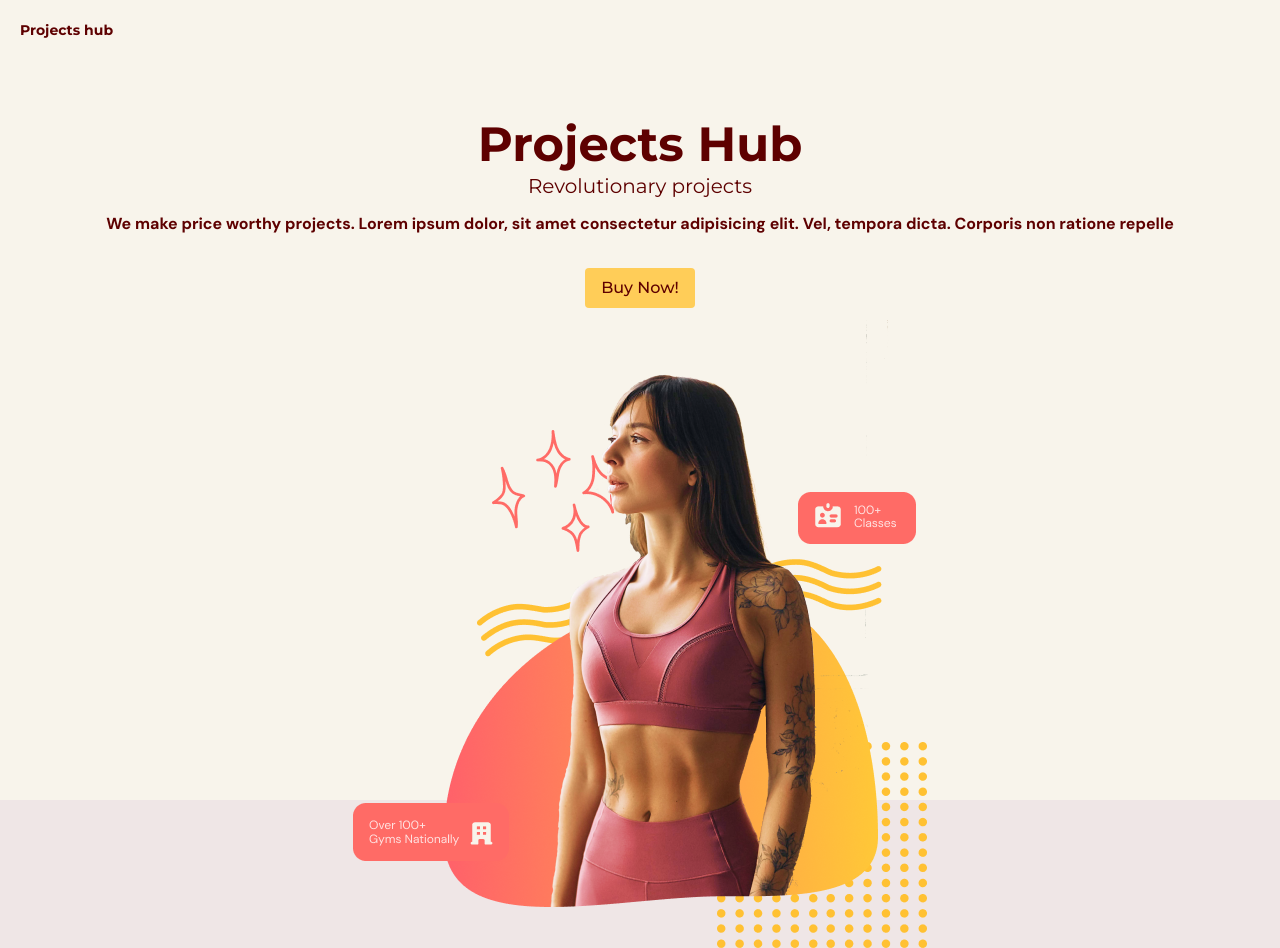
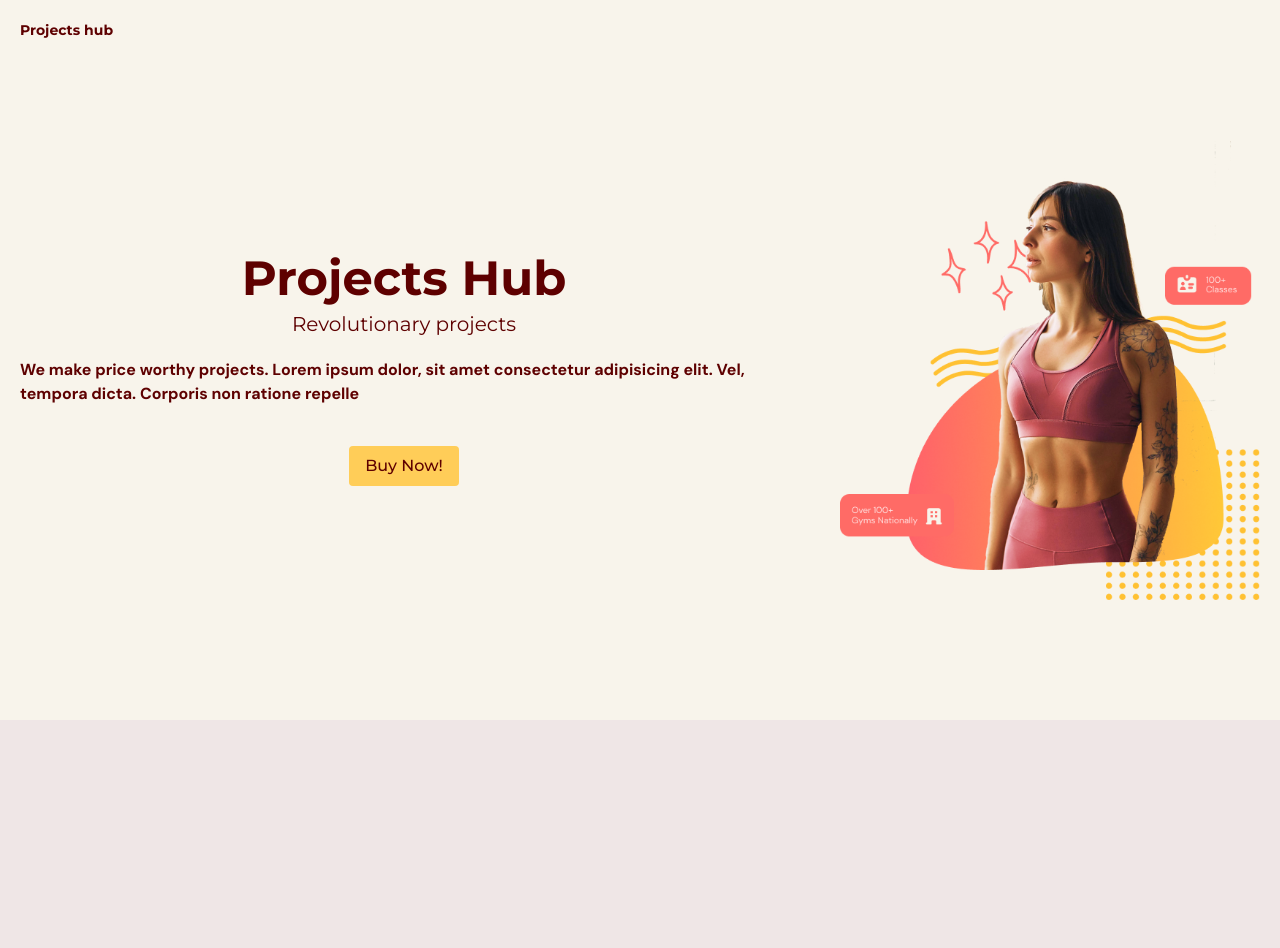
Before and after one commit to Ayush-Singh24/ProjectsHub, a Next.js app: page / in a window 1280 px wide. After the commit the page ends 800 px from the top, so only its background shows below. Built offline with nearby package versions, Linux system fonts and the light colour scheme.

Commit message:
adjusted homepage layout for different screen sizes

```diff
--- a/src/pages/index.tsx
+++ b/src/pages/index.tsx
@@ -1,26 +1,29 @@
 export default function Home() {
   return (
-    <section className="bg-gray-20 h-screen max-w-[1920px] p-5">
+    <section className="bg-gray-20 h-full md:h-[90%] max-w-[1550px] p-5 flex flex-col justify-center mx-auto">
       <div>
-        <h2 className="font-montserrat font-bold text-sm mb-20">
-          Projects hub
-        </h2>
+        <h2 className="font-montserrat font-bold text-sm">Projects hub</h2>
       </div>
-      <div className="font-montserrat flex flex-col gap-3 justify-center items-center">
-        <div className="flex flex-col gap-1 text-center">
+      <div className="font-montserrat flex flex-col gap-3 justify-center items-center h-3/4 my-auto lg:flex-row lg:justify-between">
+        <div className="flex flex-col gap-5 text-center max-w-3xl">
+          <div className="flex flex-col gap-2">
             <h2 className="text-5xl font-bold">Projects Hub</h2>
             <p className="text-xl">Revolutionary projects</p>
           </div>
-        <p className="text-base font-dmsans font-bold mb-5">
-          We make price worthy projects. Lorem ipsum dolor, sit amet consectetur
-          adipisicing elit. Vel, tempora dicta. Corporis non ratione repelle
+          <p className="text-base font-dmsans font-bold mb-5 text-left">
+            We make price worthy projects. Lorem ipsum dolor, sit amet
+            consectetur adipisicing elit. Vel, tempora dicta. Corporis non
+            ratione repelle
           </p>
-        <button className="bg-secondary-400 rounded font-medium py-2 px-4 transition-all hover:scale-105 hover:bg-secondary-500">
+          <button className="self-center bg-secondary-400 rounded font-medium py-2 px-4 transition-all hover:scale-105 hover:bg-secondary-500">
             Buy Now!
           </button>
-        <div>
-          <img src="/images/HomePageGraphic.png" alt="home" />
         </div>
+        <img
+          src="/images/HomePageGraphic.png"
+          alt="home"
+          className="bg-gray-20 h-1/2 md:h-[1/2] lg:h-3/4 xl:h-[90%]"
+        />
       </div>
     </section>
   );
--- a/src/styles/globals.css
+++ b/src/styles/globals.css
@@ -6,9 +6,13 @@
 
 html,
 body {
-  height: 100%;
+  height: 100vh;
   width: 100%;
   font-family: "DM Sans", sans-serif;
   @apply text-gray-500;
   background-color: #efe6e6;
 }
+
+#__next {
+  height: 100%;
+}
```
Lines whose indentation alone changed are shown as unchanged.
